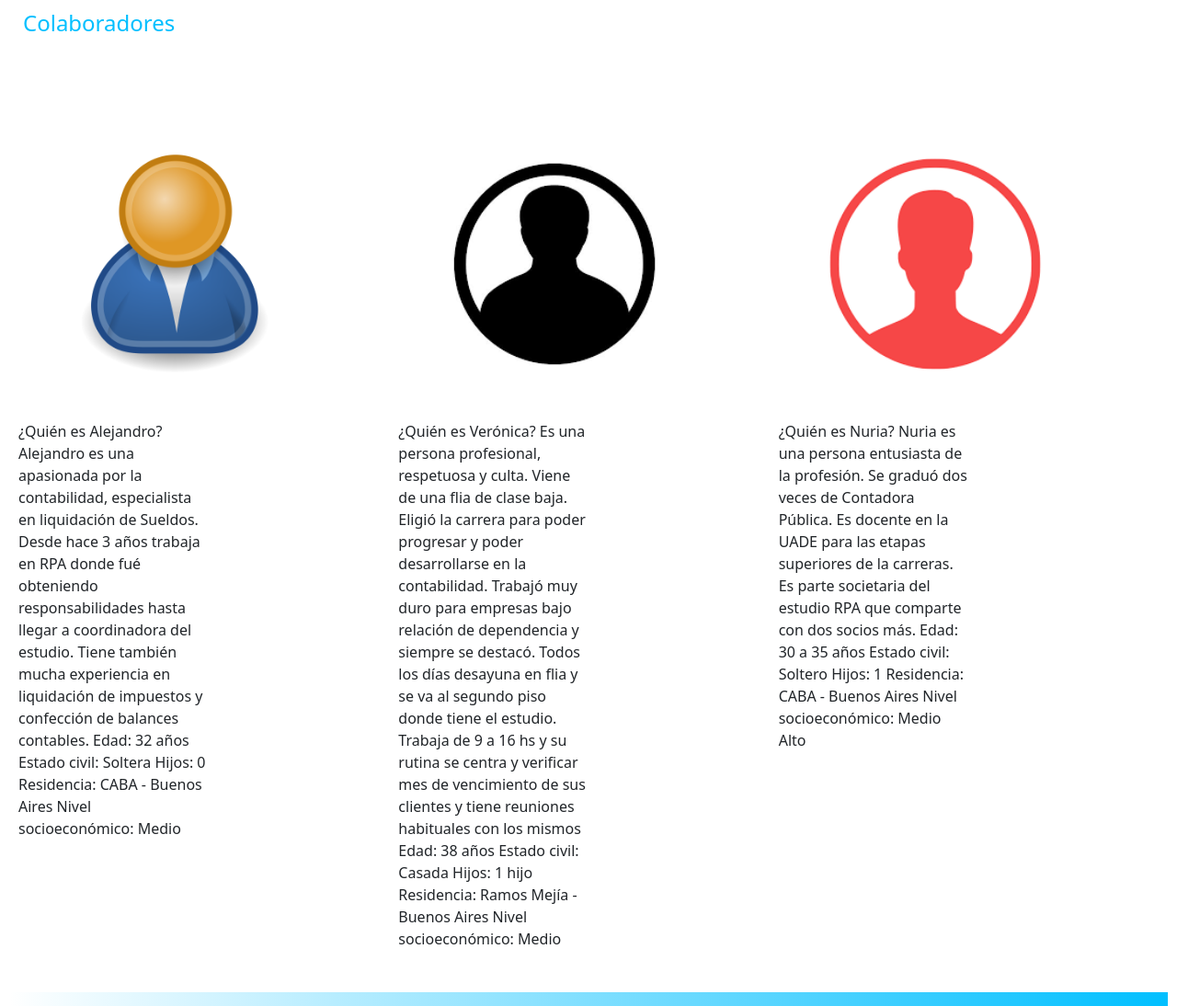
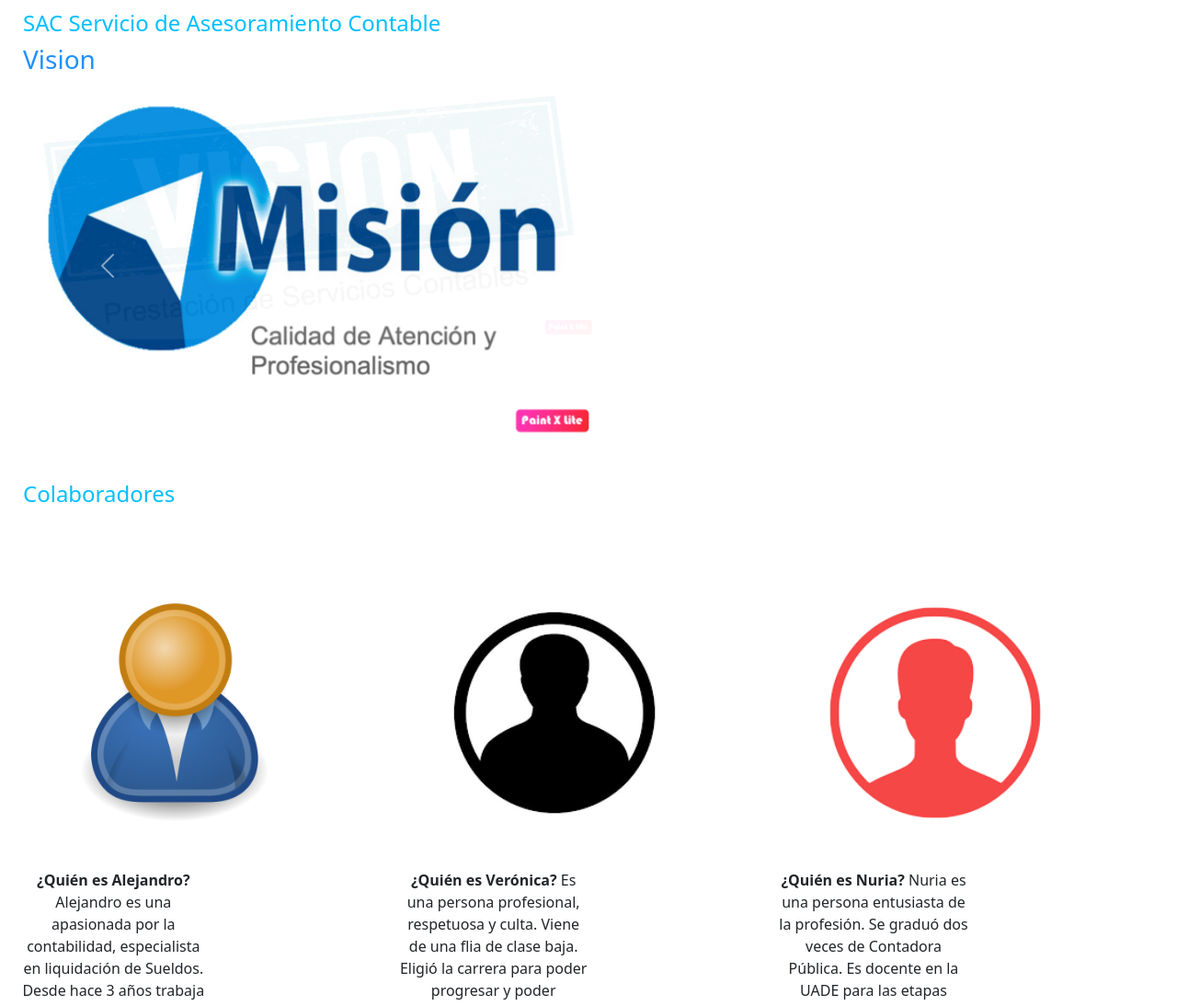
Before and after one commit to HeinnerNranjo/mi_repositorio, a website: page Paginas/nosotros.html in a window 1280 px wide. Shown: the part 334-1428 px from the top of the page at 92% size. Drawn offline with nearby package versions, Linux system fonts and the light colour scheme.

Commit message:
se agrega mision y vions

```diff
--- a/Paginas/nosotros.html
+++ b/Paginas/nosotros.html
@@ -7,6 +7,7 @@
     <title>SAC Nosotros</title>
     <link href="https://cdn.jsdelivr.net/npm/bootstrap@5.1.3/dist/css/bootstrap.min.css" rel="stylesheet" integrity="sha384-1BmE4kWBq78iYhFldvKuhfTAU6auU8tT94WrHftjDbrCEXSU1oBoqyl2QvZ6jIW3" crossorigin="anonymous">
     <link rel="stylesheet" href="../Estilos/styles.css">
+    <link rel="shortcut icon" href="../Multimedia/logo_SAC.png">
     <!-- keywords -->
     <meta name="keywords" content="Asesoramiento, contabilidad, Liquidación, Impuestos, Contadores, AFIP">
     <!-- Meta Descripción -->
@@ -42,15 +43,38 @@
         <h2>Nosotros</h2>
     </header>
     <section class="subtitulos">
+        <h4>SAC Servicio de Asesoramiento Contable</h4>
+        <h3>Vision</h3>
+        <div id="carouselExampleFade" class="carousel slide carousel-fade" data-bs-ride="carousel">
+            <div class="carousel-inner">
+                <div class="carousel-item active">
+                    <img src="../Multimedia/Mision.png" class="d-block w-100 imagen" alt="Mision">
+                </div>
+                <div class="carousel-item">
+                    <img src="../Multimedia/Vision.png" class="d-block w-100 imagen" alt="Vision">
+                </div>
+                </div>
+                <button class="carousel-control-prev" type="button" data-bs-target="#carouselExampleFade" data-bs-slide="prev">
+                <span class="carousel-control-prev-icon" aria-hidden="true"></span>
+                <span class="visually-hidden">Previous</span>
+                </button>
+                <button class="carousel-control-next" type="button" data-bs-target="#carouselExampleFade" data-bs-slide="next">
+                <span class="carousel-control-next-icon" aria-hidden="true"></span>
+                <span class="visually-hidden">Next</span>
+                </button>
+            </div>
+    </section>
+    <section class="subtitulos">
     <!-- Colaboradores: Integrantes de la empresa -->
         <h4>Colaboradores</h4>
     </section>
-    <br>
     <section class="padrenosotros">
         <div class="col-sm-12 col-md-6 col-lg-4">
             <img class="perfiles" src="../Multimedia/1200px-User_icon_2.svg.png" alt="contador">
-            <p>
-                ¿Quién es Alejandro?
+            <p class="cv">
+                <strong>
+                    ¿Quién es Alejandro?
+                </strong>
                 Alejandro es una apasionada por la contabilidad, especialista en liquidación de Sueldos. Desde hace 3 años trabaja en RPA donde fué obteniendo responsabilidades hasta llegar a coordinadora del estudio. Tiene también mucha experiencia en liquidación de impuestos y confección de balances contables.
                 Edad: 32 años
                 Estado civil: Soltera
@@ -61,8 +85,10 @@
         </div>
         <div class="col-sm-12 col-md-6 col-lg-4">
             <img class="perfiles" src="../Multimedia/cara negra.png" alt="Contador">
-            <p>
-                ¿Quién es Verónica?
+            <p class="cv">
+                <strong>
+                    ¿Quién es Verónica?
+                </strong>
                 Es una persona profesional, respetuosa y culta. Viene de una flia de clase baja.
                 Eligió la carrera para poder progresar y poder desarrollarse en la contabilidad. Trabajó muy duro para empresas bajo relación de dependencia y siempre se destacó.
                 Todos los días desayuna en flia y se va al segundo piso donde tiene el estudio. Trabaja de 9 a 16 hs y su rutina se centra y verificar mes de vencimiento de sus clientes y tiene reuniones habituales con los mismos
@@ -75,8 +101,10 @@
         </div>
         <div class="col-sm-12 col-md-6 col-lg-4">
             <img class="perfiles" src="../Multimedia/descarga.png" alt="">
-            <p>
-                ¿Quién es Nuria?
+            <p class="cv">
+                <strong>
+                    ¿Quién es Nuria?
+                </strong>
                 Nuria es una persona entusiasta de la profesión. Se graduó dos veces de Contadora Pública. Es docente en la UADE para las etapas superiores de la carreras.
                 Es parte societaria del estudio RPA que comparte con dos socios más.
                 Edad: 30 a 35 años
--- a/scss/styles.scss
+++ b/scss/styles.scss
@@ -101,6 +101,10 @@ a
     font-size: 10px ;
     width: 300px;
     padding: 20px;
+}
+.cv
+{
+    text-align: center;
 }
 .nosotros
 {
```
Also changed, not shown: Paginas/Precios.html (+1 -0 lines), Paginas/blog.html (+1 -0 lines), Paginas/registro.html (+1 -0 lines), index.html (+1 -0 lines), Estilos/styles.css, Multimedia/Mision.png (added), Multimedia/Vision.png (added), Multimedia/vision.jpeg (added).
